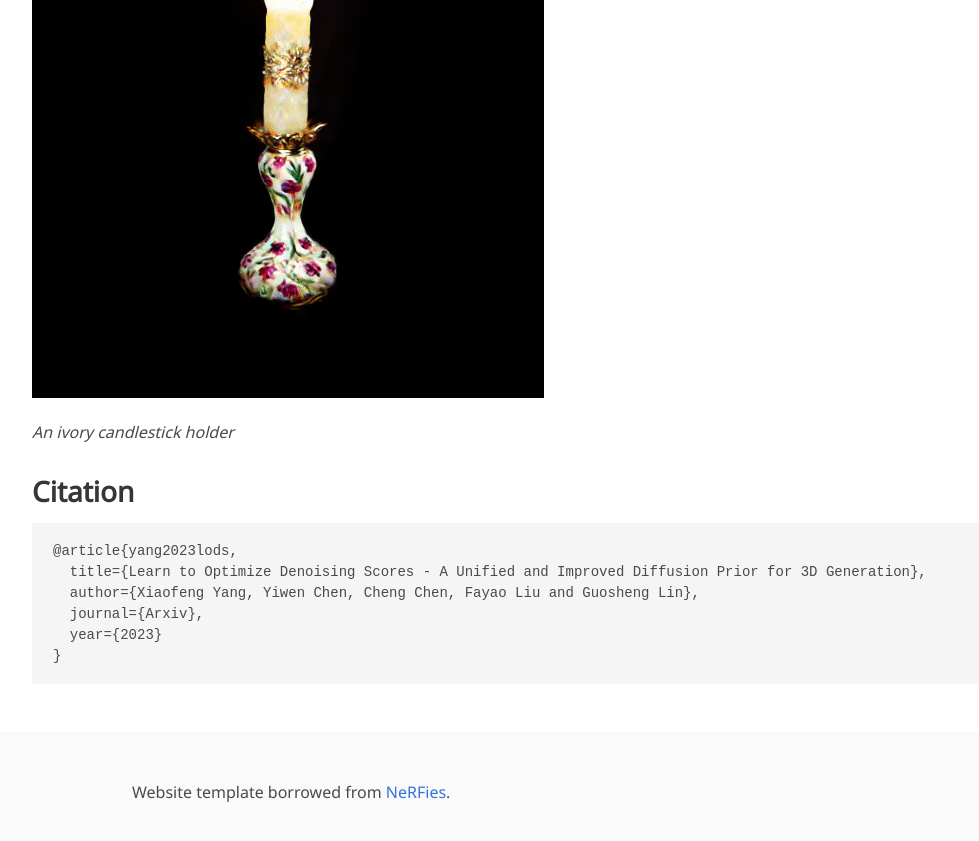
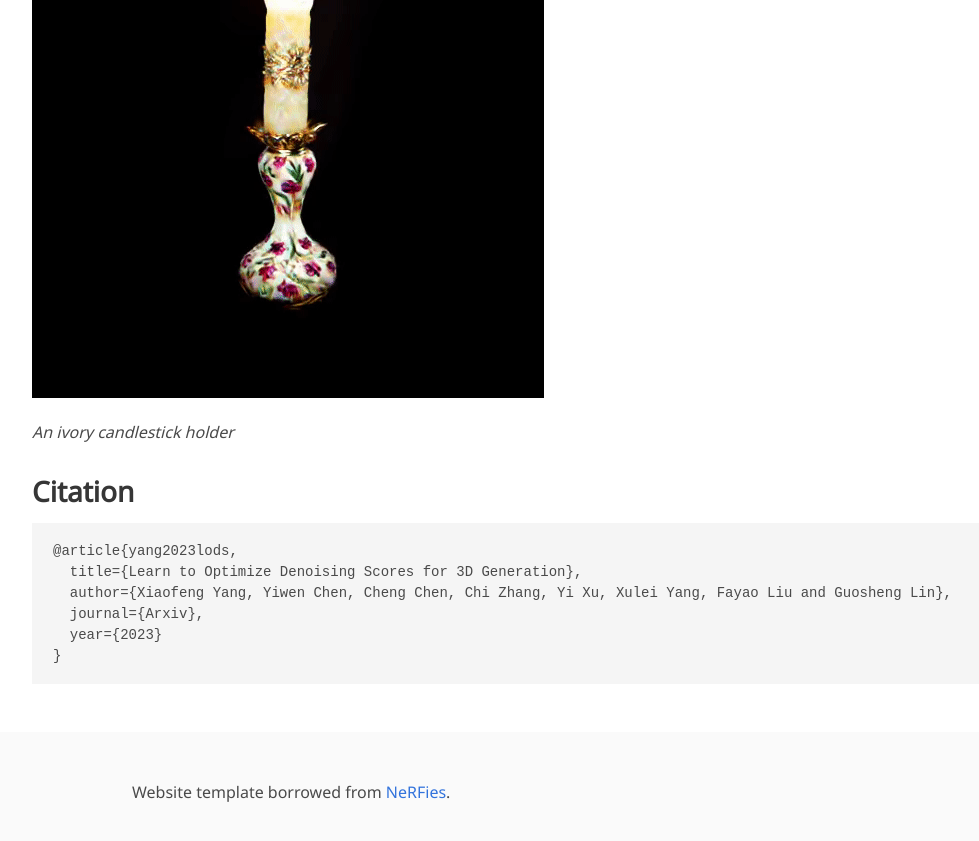
Before and after one commit to yangxiaofeng/demo_diffusion_prior, a Jekyll site: the page built from index.md, in a window 1280 px wide and 900 px high, scrolled down 4306 px. Shown: the top 841 px of the window, without its empty margins (128-1107 px from the left). Built offline with Jekyll 4.4.1, drawn with Linux system fonts in a browser that asks for light colours; some web fonts are replaced.

Commit message:
Update index.md

````diff
--- a/index.md
+++ b/index.md
@@ -4,7 +4,7 @@ permalink: /
 
 title: Learn to Optimize Denoising Scores for 3D Generation - A Unified and Improved Diffusion Prior on NeRF and 3D Gaussian Splatting
 authors:
-    Xiaofeng Yang<sup>1</sup>, Yiwen Chen<sup>1</sup>, Cheng Chen<sup>1</sup>, Chi Zhang<sup>1</sup>, Yi Xu<sup>2</sup>, Xulei Yang<sup>3</sup>, Fayao Liu<sup>3</sup> and Guosheng Lin<sup>1</sup>
+    Xiaofeng Yang<sup>*</sup><sup>1</sup>, Yiwen Chen<sup>*</sup><sup>1</sup>, Cheng Chen<sup>1</sup>, Chi Zhang<sup>1</sup>, Yi Xu<sup>2</sup>, Xulei Yang<sup>3</sup>, Fayao Liu<sup>3</sup> and Guosheng Lin<sup>1</sup>
 affiliations:
     <sup>1</sup>Nanyang Technological University, <sup>2</sup>OPPO US Research Center, <sup>3</sup>A*STAR, Singapore
 paper: https://huggingface.co/docs/datasets
@@ -75,8 +75,8 @@ We achieve state-of-the-art performance on T3Bench.
 ## Citation
 ```
 @article{yang2023lods,
-  title={Learn to Optimize Denoising Scores - A Unified and Improved Diffusion Prior for 3D Generation},
-  author={Xiaofeng Yang, Yiwen Chen, Cheng Chen, Fayao Liu and Guosheng Lin},
+  title={Learn to Optimize Denoising Scores for 3D Generation},
+  author={Xiaofeng Yang, Yiwen Chen, Cheng Chen, Chi Zhang, Yi Xu, Xulei Yang, Fayao Liu and Guosheng Lin},
   journal={Arxiv},
   year={2023}
 }
````
